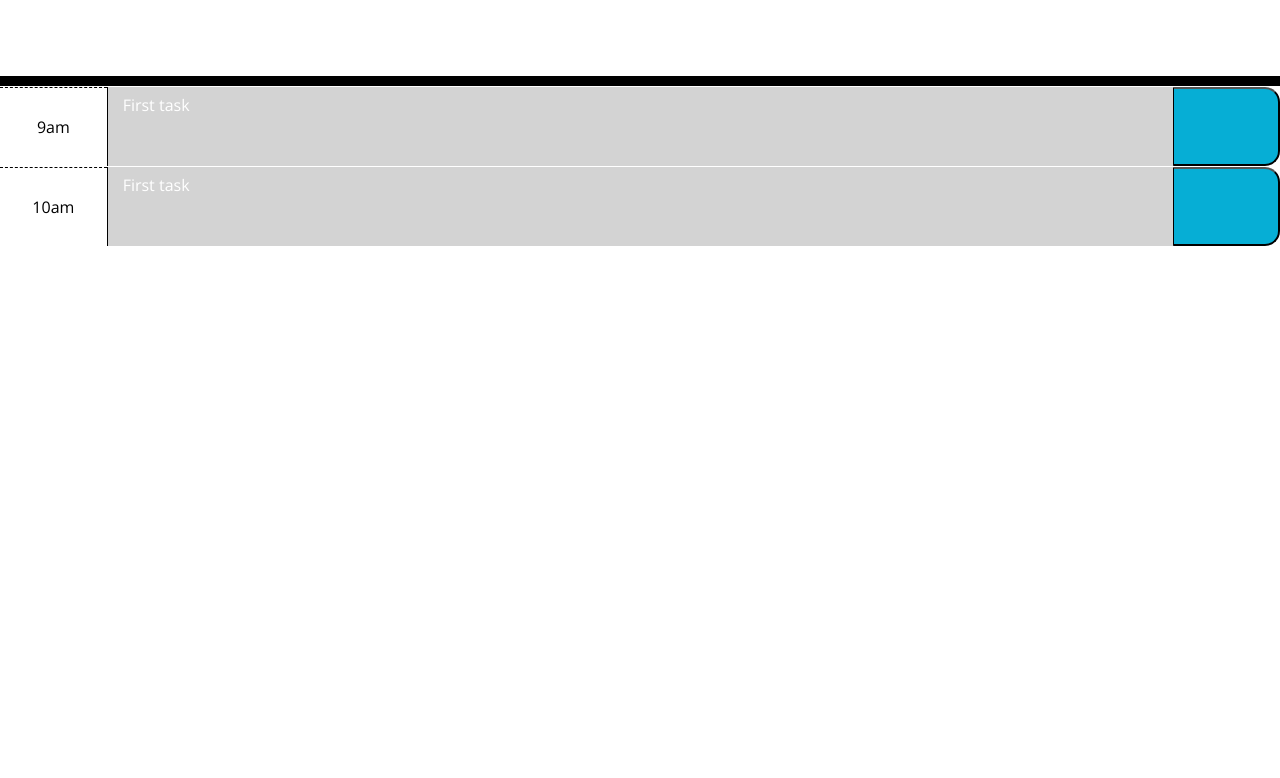
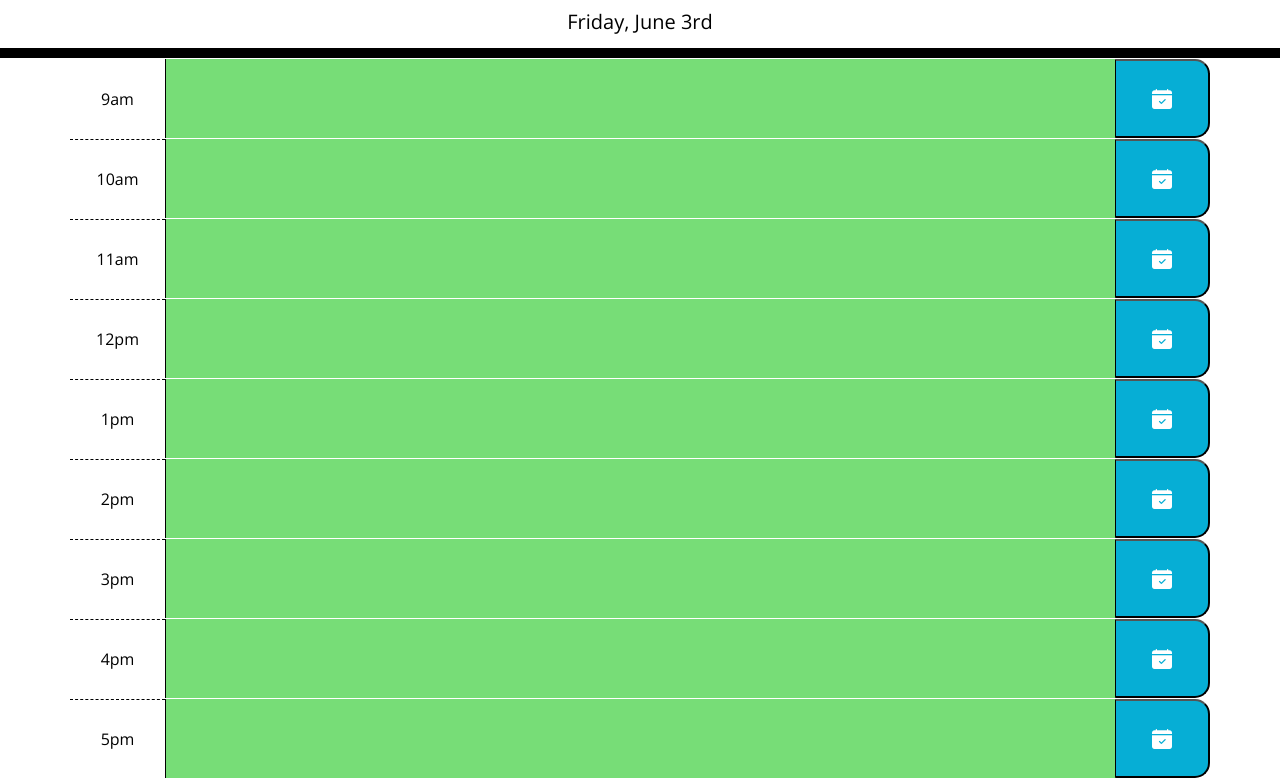
Before and after one commit to cnohilly/work-day-scheduler, a plain HTML site: page index.html in a window 1280 px wide. Shown: the part 182-960 px from the top of the page. Before the commit the page ends 800 px from the top, so only its background shows below. Drawn offline with nearby package versions, Linux system fonts and the light colour scheme; a web font is replaced by a local one.

Commit message:
Created functions to create and color schedule

```diff
--- a/assets/css/style.css
+++ b/assets/css/style.css
@@ -36,9 +36,11 @@ textarea{
   border-top: 1px solid white;;
 }
 
-.hour {
+div.hour {
   background-color: #ffffff;
   color: #000000;
+}
+.time-block:not(:first-of-type) .hour {
   border-top: 1px dashed #000000;
 }
 
@@ -65,7 +67,12 @@ textarea{
   color: white;
 }
 
-.saveBtn i:hover {
+.saveBtn i {
   font-size: 20px;
   transition: all .3s ease-in-out;
 }
+
+.saveBtn:hover i {
+  font-size: 40px;
+  color: black;
+}
--- a/assets/js/script.js
+++ b/assets/js/script.js
@@ -0,0 +1,53 @@
+// sets the current day on the page in Day, Month Date format
+$('#currentDay').text(moment().format('dddd, MMMM Do'));
+
+// Generates the entire schedule on the page
+function createSchedule() {
+    // loops to create the work schedule from hour 9 to 17 (9am to 5pm)
+    for (var i = 9; i < 18; i++) {
+        // creates the appropriate display for the time for - written to work if we change the hours desired for the schedule
+        var time;
+        if (i > 12) { // meant for any time from 1pm to 11pm
+            time = i % 12 + 'pm';
+        } else if (i == 12) { // meant for 12pm noon
+            time = i + 'pm';
+        } else if (i == 0) { // meant for 12am midnight
+            time = 12 + 'am'
+        } else {            // meant for 1am to 11am
+            time = i + 'am';
+        }
+        var timeBlock = $('<div>').addClass('row time-block').attr('data-time-block', i);
+        timeBlock.append(
+            $('<div>').addClass('hour col-1 justify-content-center align-items-center d-flex').text(time)
+        );
+        timeBlock.append(
+            $('<textarea>').addClass('event col-10')
+        );
+        timeBlock.append(
+            $('<button>').addClass('col-1 saveBtn d-flex')
+                .append($('<i>').addClass('bi bi-calendar-check-fill m-auto'))
+        );
+        $('div.container').append(timeBlock);
+    }
+    colorSchedule();
+};
+
+function colorSchedule() {
+    // gets the current hour in the 24 hour clock
+    var currentHour = moment().format('H');
+    var hourBlock;
+    // loops through each time-block of the schedule
+    $('.time-block').each(function () {
+        // current time blocks hour in the 24 hour clock
+        hourBlock = parseInt($(this).attr('data-time-block'));
+        if(currentHour > hourBlock){ // marks as past if current hour is greater than hour of time block
+            $(this).find('.event').addClass('past');
+        } else if(currentHour < hourBlock){ // marks as future if current hour is less than hour of time block
+            $(this).find('.event').addClass('future');
+        } else { // else hour is the present
+            $(this).find('.event').addClass('present');
+        }
+    });
+};
+
+createSchedule();
--- a/index.html
+++ b/index.html
@@ -4,7 +4,7 @@
     <meta charset="UTF-8" />
     <meta name="viewport" content="width=device-width, initial-scale=1.0" />
     <meta http-equiv="X-UA-Compatible" content="ie=edge" />
-    <link rel="stylesheet" href="https://cdnjs.cloudflare.com/ajax/libs/open-iconic/1.1.1/font/css/open-iconic-bootstrap.min.css" />
+    <link rel="stylesheet" href="https://cdn.jsdelivr.net/npm/bootstrap-icons@1.3.0/font/bootstrap-icons.css">
     <link rel="stylesheet" href="https://stackpath.bootstrapcdn.com/bootstrap/4.3.1/css/bootstrap.min.css" />
     <link rel="stylesheet" href="https://use.fontawesome.com/releases/v5.8.1/css/all.css" integrity="sha384-50oBUHEmvpQ+1lW4y57PTFmhCaXp0ML5d60M1M7uH2+nqUivzIebhndOJK28anvf" crossorigin="anonymous" />
     <link href="https://fonts.googleapis.com/css?family=Open+Sans&display=swap" rel="stylesheet" />
@@ -13,34 +13,16 @@
   </head>
 
   <body>
-    <header class="jumbotron mb-0">
+    <header class="jumbotron mb-0 pb-0">
       <h1 class="display-3">Work Day Scheduler</h1>
       <p class="lead">A simple calendar app for scheduling your work day</p>
       <p id="currentDay" class="lead"></p>
     </header>
       <!-- Timeblocks go here -->
-      <div class="container min-vw-100 pt-0">
-        <div class="row time-block">
-          <div class="hour col-lg-1 col-sm-12 justify-content-center align-items-center d-flex">9am</div>
-          <textarea class="event col-lg-10 col-sm-11 past">First task</textarea>
-          <!-- <div class="save col-3"> -->
-            <button class="col-1 saveBtn d-flex">
-              <span class="oi oi-hard-drive m-auto"></span>
-            </button>
-          <!-- </div> -->
-        </div>
-        <div class="row time-block">
-          <div class="hour col-lg-1 col-sm-12 justify-content-center align-items-center d-flex">10am</div>
-          <textarea class="event col-lg-10 col-sm-11 past">First task</textarea>
-          <!-- <div class="save col-3"> -->
-            <button class="col-1 saveBtn d-flex">
-              <span class="oi oi-hard-drive m-auto"></span>
-            </button>
-          <!-- </div> -->
-        </div>
-    </div>
+      <div class="container"></div>
 
     <script src="https://code.jquery.com/jquery-3.4.1.min.js"></script>
     <script src="https://cdnjs.cloudflare.com/ajax/libs/moment.js/2.24.0/moment.min.js"></script>
+    <script src="./assets/js/script.js"></script>
   </body>
 </html>
```
